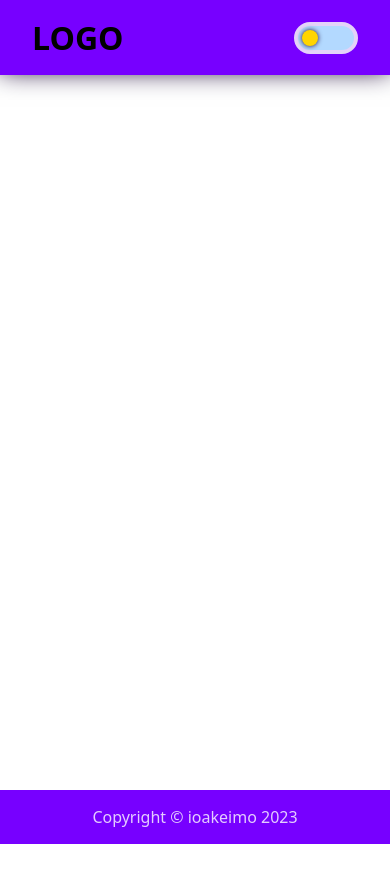
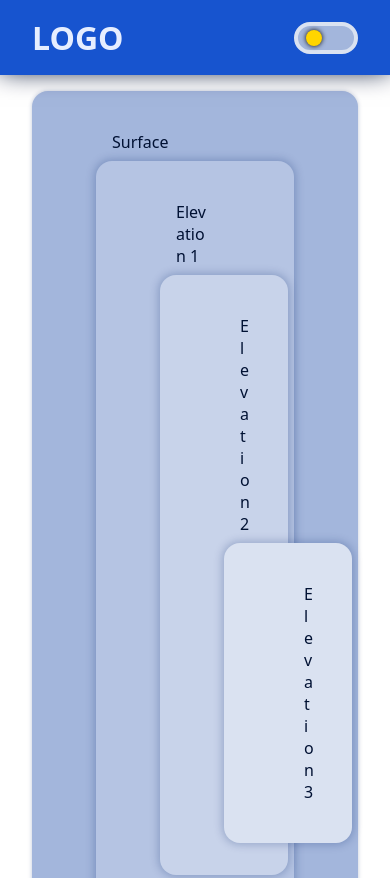
Before and after one commit to ioakeimoTOP/Barebones-Project-Template, a website: page index.html in a window 390 px wide. Shown: the top 878 px of the page. Before the commit the page ends 844 px from the top, so only its background shows below. Drawn offline with Linux system fonts and the light colour scheme.

Commit message:
Fix theming accents

```diff
--- a/index.html
+++ b/index.html
@@ -17,7 +17,20 @@
       <div class="logo"><h1>LOGO</h1></div>
       <input type="checkbox" name="theme-toggle" id="theme-toggle" />
     </header>
-    <main></main>
+    <main>
+      <section class="surface">
+        <p>Surface</p>
+        <div class="elevation">
+          <p>Elevation 1</p>
+          <div class="elevation">
+            <p>Elevation 2</p>
+            <div class="elevation">
+              <p>Elevation 3</p>
+            </div>
+          </div>
+        </div>
+      </section>
+    </main>
     <footer>
       <!-- <h4>Credits:</h4> -->
       <p>Copyright &copy; ioakeimo 2023</p>
--- a/src/styles/base.scss
+++ b/src/styles/base.scss
@@ -2,6 +2,12 @@
   display: flex;
   align-items: center;
   justify-content: center;
+}
+
+@mixin elevate {
+  padding: 2em 4em;
+  box-shadow: 0 0 0.5rem 0.1rem var(--accent-shadow);
+  border-radius: inherit;
 }
 
 body {
@@ -30,7 +36,12 @@ header {
   justify-content: space-between;
 
   z-index: 1;
-  box-shadow: 0 -0.25rem 1.5rem var(--accent-shadow);
+  box-shadow: 0 -0.25rem 1.5rem var(--text);
+}
+
+.logo {
+  color: var(--brand-white);
+  font-weight: bolder;
 }
 
 main {
@@ -40,5 +51,31 @@ main {
 footer {
   @include center-flex();
   flex-direction: column;
-  color: var(--text-light);
+  color: var(--brand-white);
+  font-weight: bold;
 }
+
+.surface {
+  padding: 2em 4em;
+  background: var(--accent-1);
+  box-shadow: 0 0 0.25rem var(--accent-shadow);
+  border-radius: 1rem;
+  color: var(--text);
+
+  & > .elevation {
+    @include elevate();
+    background: var(--accent-2);
+    & > .elevation {
+      @include elevate();
+      background: var(--accent-3);
+      & > .elevation {
+        @include elevate();
+        background: var(--accent-4);
+      }
+    }
+  }
+}
+
+p {
+  padding: 0.5rem 1rem;
+}
--- a/src/styles/theming.scss
+++ b/src/styles/theming.scss
@@ -1,35 +1,36 @@
 :root {
   /* Main Theme Hue */
-  --brand-hue: 268;
-  position: relative;
+  --brand-hue: 220;
+  --brand-white: hsl(var(--brand-hue) 100% 95%);
+  --brand-black: hsl(var(--brand-hue) 100% 10%);
 }
 
 .light {
-  --brand: hsl(var(--brand-hue) 100% 50%);
-  --text-light: hsl(var(--brand-hue) 100% 90%);
-  --text-mid: hsl(var(--brand-hue) 100% 70%);
-  --text-dark: hsl(var(--brand-hue) 100% 10%);
+  --brand: hsl(var(--brand-hue) 80% 45%);
 
-  --accent1: hsl(var(--brand-hue) 25% 90%);
-  --accent2: hsl(var(--brand-hue) 20% 90%);
-  --accent3: hsl(var(--brand-hue) 65% 90%);
-  --accent4: hsl(var(--brand-hue) 75% 90%);
+  --text: var(--brand-black);
 
-  --accent-shadow: hsl(var(--brand-hue) 100% 10%);
+  --accent-saturation: 45%;
+  --accent-1: hsl(var(--brand-hue) var(--accent-saturation) 75%);
+  --accent-2: hsl(var(--brand-hue) var(--accent-saturation) 80%);
+  --accent-3: hsl(var(--brand-hue) var(--accent-saturation) 85%);
+  --accent-4: hsl(var(--brand-hue) var(--accent-saturation) 90%);
+
+  --accent-shadow: hsla(var(--brand-hue), 100%, 20%, 0.25);
 }
 
 @mixin dark {
-  --brand: hsl(var(--brand-hue) 100% 20%);
-  --text-light: hsl(var(--brand-hue) 100% 80%);
-  --text-mid: hsl(var(--brand-hue) 100% 60%);
-  --text-dark: hsl(var(--brand-hue) 100% 0%);
+  --brand: hsl(var(--brand-hue) 80% 40%);
 
-  --accent1: hsl(var(--brand-hue) 25% 90%);
-  --accent2: hsl(var(--brand-hue) 20% 90%);
-  --accent3: hsl(var(--brand-hue) 65% 90%);
-  --accent4: hsl(var(--brand-hue) 75% 90%);
+  --text: var(--brand-white);
 
-  --accent-shadow: hsl(var(--brand-hue) 100% 100%);
+  --accent-saturation: 25%;
+  --accent-1: hsl(var(--brand-hue) var(--accent-saturation) 20%);
+  --accent-2: hsl(var(--brand-hue) var(--accent-saturation) 25%);
+  --accent-3: hsl(var(--brand-hue) var(--accent-saturation) 30%);
+  --accent-4: hsl(var(--brand-hue) var(--accent-saturation) 35%);
+
+  --accent-shadow: hsla(var(--brand-hue), 100%, 20%, 0.25);
 }
 
 .dark {
@@ -49,9 +50,9 @@
   width: 4rem;
   height: 2rem;
   border-radius: 1rem;
-  border: 4px solid var(--accent4);
+  border: 4px solid var(--accent-4);
   cursor: pointer;
-  background: hsl(210, 100%, 85%);
+  background: var(--accent-1);
 
   /* Toggle Indicator */
   &::after {
@@ -59,14 +60,14 @@
     height: 1rem;
     width: 1rem;
     background: hsl(50, 100%, 50%);
-    box-shadow: 0 0 0.35rem var(--accent-shadow);
+    box-shadow: 0 0 0.35rem black;
     position: absolute;
     margin: auto;
     top: 0;
-    left: 0.25rem;
+    left: 0.5rem;
     bottom: 0;
     border-radius: 50%;
-    transition: 0.4s;
+    transition: 0.5s;
   }
 
   /* Checked Styles */
```
Also changed, not shown: src/styles/main.css.
